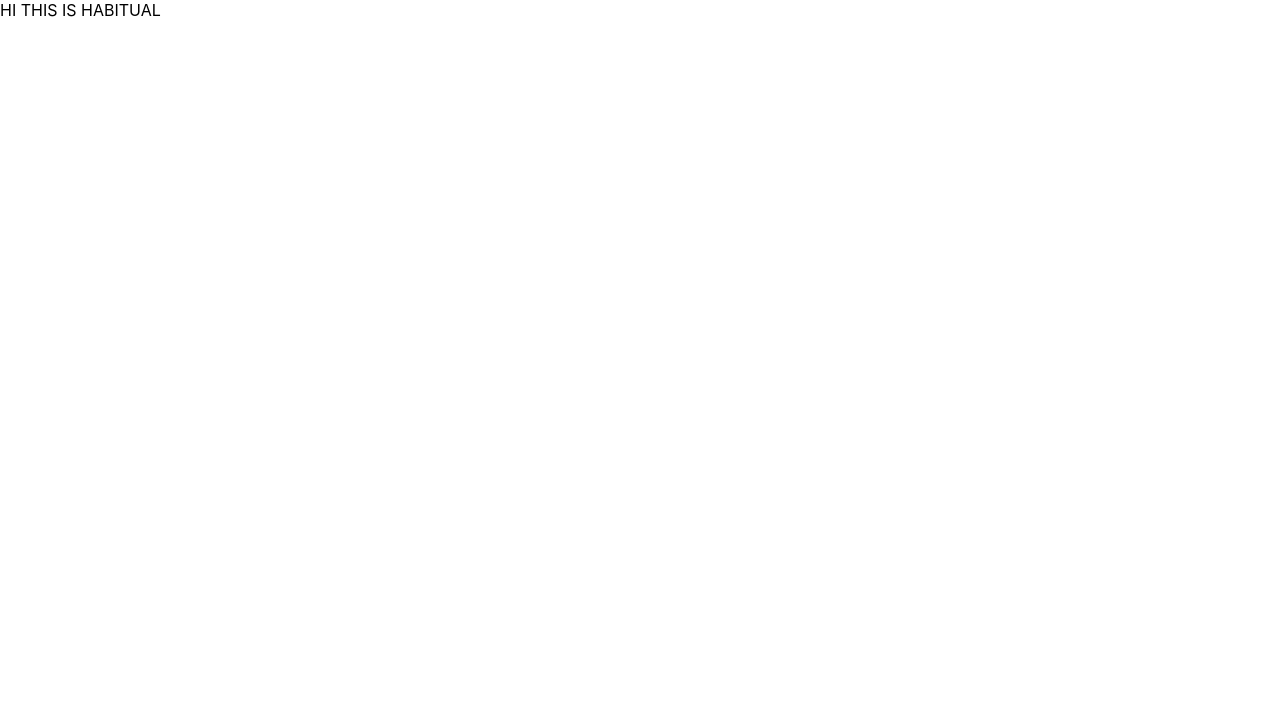
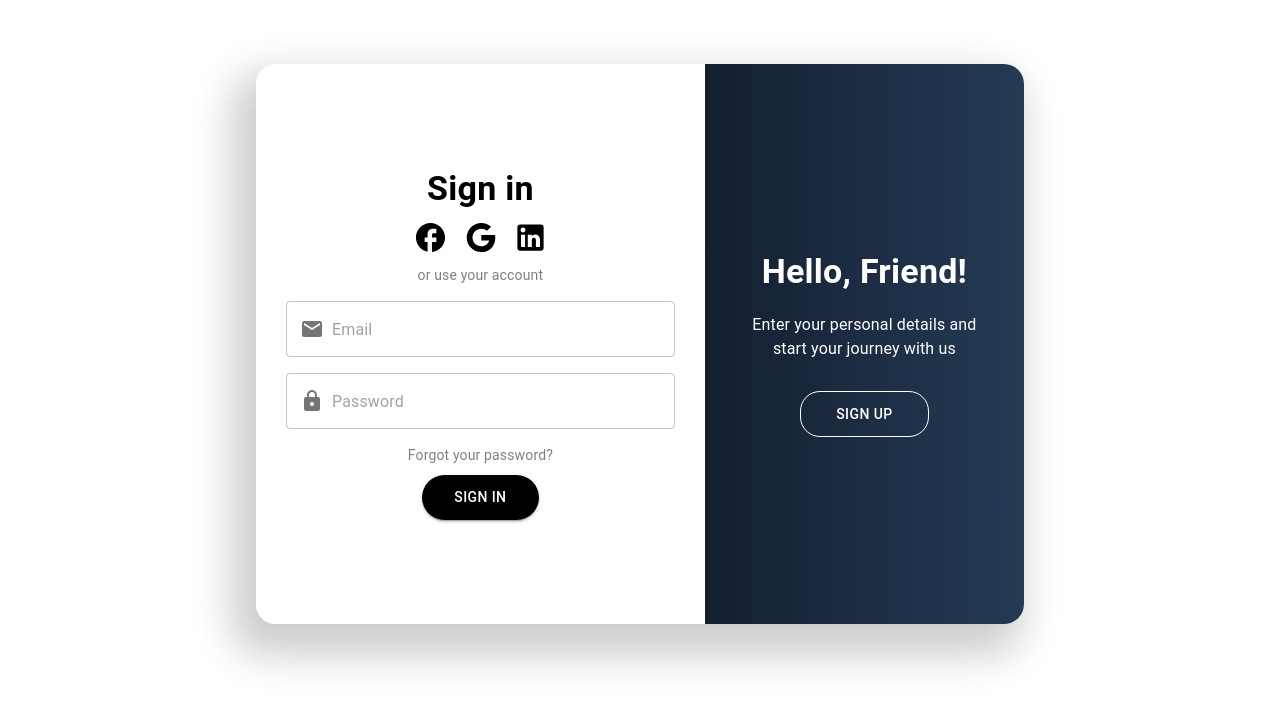
Before and after one commit to valentino0405/HABITUAL, a React (Create React App) app in the folder frontend/: page / in a window 1280 px wide. Shown: the top 706 px of the page. Built offline with nearby package versions, Linux system fonts and the light colour scheme.

Commit message:
Login Page

```diff
--- a/frontend/package.json
+++ b/frontend/package.json
@@ -3,6 +3,10 @@
   "version": "0.1.0",
   "private": true,
   "dependencies": {
+    "@emotion/react": "^11.14.0",
+    "@emotion/styled": "^11.14.0",
+    "@mui/icons-material": "^6.4.2",
+    "@mui/material": "^6.4.2",
     "@testing-library/jest-dom": "^5.17.0",
     "@testing-library/react": "^13.4.0",
     "@testing-library/user-event": "^13.5.0",
--- a/frontend/src/App.js
+++ b/frontend/src/App.js
@@ -1,10 +1,10 @@
-
+import Login from "./component/Login";
 
 function App() {
   return (
-    <div className="App">
-     HI THIS IS HABITUAL
-    </div>
+   <>
+        <Login/>
+   </>
   );
 }
 
--- /dev/null
+++ b/frontend/src/component/Login.jsx
@@ -0,0 +1,120 @@
+import { Box, styled, Button, FormControl, TextField, Typography, InputAdornment } from '@mui/material';
+import FacebookOutlinedIcon from '@mui/icons-material/FacebookOutlined';
+import GoogleIcon from '@mui/icons-material/Google';
+import LinkedInIcon from '@mui/icons-material/LinkedIn';
+import MailIcon from '@mui/icons-material/Mail';
+import HttpsIcon from '@mui/icons-material/Https';
+
+const Container = styled(Box)`
+    width: 60vw;
+    margin: 5% auto;
+    display: flex;
+    height: 70vh;
+    box-shadow: -13px 20px 40px 11px rgba(0, 0, 0, 0.2);
+    border-radius: 20px;
+    overflow: hidden;
+`;
+
+const LeftContainer = styled(Box)`
+    flex: 1.5;
+    background: white;
+    display: flex;
+    flex-direction: column;
+    align-items: center;
+    justify-content: center;
+    padding: 30px;
+`;
+
+const RightContainer = styled(Box)`
+    flex: 1;
+    background: linear-gradient(to right, #141E30, #243B55);
+    color: white;
+    display: flex;
+    flex-direction: column;
+    align-items: center;
+    justify-content: center;
+    padding: 30px;
+    gap: 20px;
+`;
+
+const SocialIconsContainer = styled(Box)`
+    display: flex;
+    justify-content: center;
+    gap: 15px;
+    margin: 10px 0;
+`;
+
+const StyledButton = styled(Button)`
+    width: 100%;
+    padding: 10px;
+    border-radius: 20px;
+    margin-top: 10px;
+`;
+
+
+
+const Login = () => {
+    return (
+        <Container>
+            {/* LEFT SIDE (Login Form) */}
+            <LeftContainer>
+                <Typography variant="h4" fontWeight="bold">Sign in</Typography>
+                <SocialIconsContainer>
+                    <FacebookOutlinedIcon fontSize="large" />
+                    <GoogleIcon fontSize="large" />
+                    <LinkedInIcon fontSize="large" />
+                </SocialIconsContainer>
+                <Typography variant="body2" color="gray">or use your account</Typography>
+
+                <FormControl fullWidth>
+                    <TextField
+                        name="email"
+                        placeholder="Email"
+                        variant="outlined"
+                        fullWidth
+                        sx={{ mt: 2 }}
+                        slotProps={{
+                            input: {
+                                startAdornment: (
+                                    <InputAdornment position="start">
+                                        <MailIcon />
+                                    </InputAdornment>
+                                ),
+                            },
+                        }}
+                    />
+                    <TextField
+                        name="password"
+                        placeholder="Password"
+                        variant="outlined"
+                        fullWidth
+                        sx={{ mt: 2 }}
+                        slotProps={{
+                            input: {
+                                startAdornment: (
+                                    <InputAdornment position="start">
+                                        <HttpsIcon />
+                                    </InputAdornment>
+                                ),
+                            },
+                        }}
+                    />
+                </FormControl>
+
+                <Typography variant="body2" sx={{ mt: 2, cursor: 'pointer', color: 'gray' }}>Forgot your password?</Typography>
+                <StyledButton variant="contained" color="primary" sx={{ background: "black", color: "white",width:'30%' ,borderRadius:'30px'}}>Sign In</StyledButton>
+            </LeftContainer>
+
+            {/* RIGHT SIDE (Welcome Message with Gradient Background) */}
+            <RightContainer>
+                <Typography variant="h4" fontWeight="bold">Hello, Friend!</Typography>
+                <Typography variant="body1" textAlign="center">
+                    Enter your personal details and<br/> start your journey with us
+                </Typography>
+                <StyledButton variant="outlined" sx={{ borderColor: "white", color: "white",width:'50%' }}>Sign Up</StyledButton>
+            </RightContainer>
+        </Container>
+    );
+};
+
+export default Login;
```
Also changed, not shown: frontend/src/App.css (line endings or trailing spaces), 1 other file (tests, documents, lock files or other folders).
